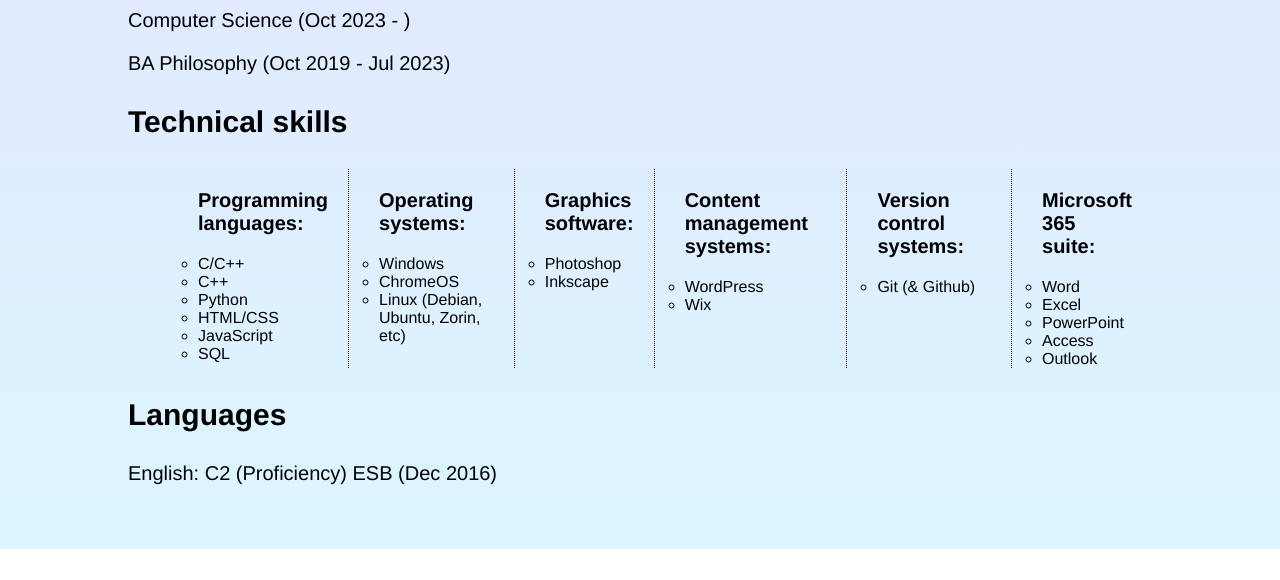
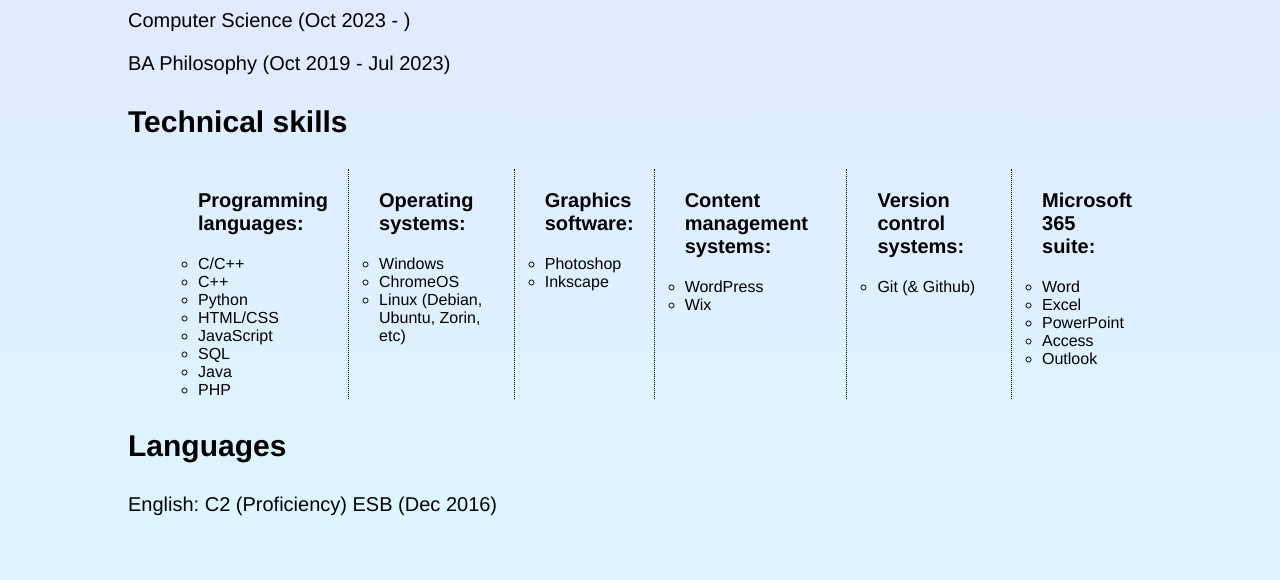
Before and after one commit to iwnelion/my_resume_example, a plain HTML site: page index.html in a window 1280 px wide. Shown: the part 666-1246 px from the top of the page. Before the commit the page ends 1215 px from the top, so only its background shows below. Drawn offline with Linux system fonts and the light colour scheme.

Commit message:
Update index.html

```diff
--- a/index.html
+++ b/index.html
@@ -38,6 +38,8 @@
           <li>HTML/CSS</li>
           <li>JavaScript</li>
           <li>SQL</li>
+          <li>Java</li>
+          <li>PHP</li>
         </ul>
       </li>
       <li>
```
